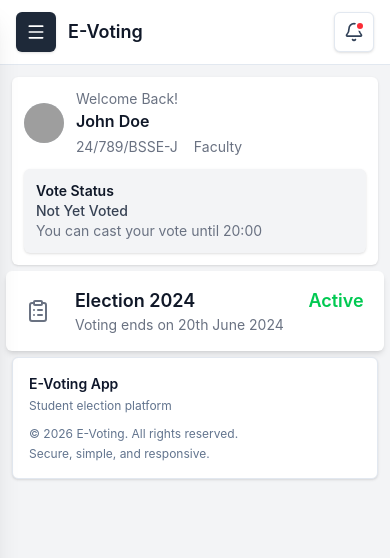
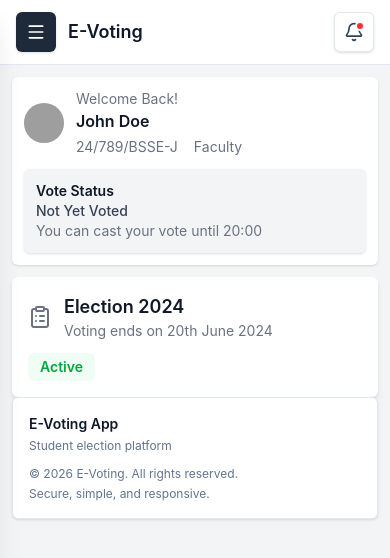
Before and after one commit to heiskuol001/e-voting-student-frontend, a React (Vite) app: page / in a window 390 px wide. Shown: the top 558 px of the page. Built offline with nearby package versions, Linux system fonts and the light colour scheme; no server answers; grey boxes are pictures that could not be loaded.

Commit message:
refactor: update Election component layout for improved structure and styling

```diff
--- a/src/components/Election.jsx
+++ b/src/components/Election.jsx
@@ -2,16 +2,16 @@ import { ClipboardList } from "lucide-react";
 
 const Election = () => {
   return (
-      <div className='md:hidden flex justify-around gap-4 p-4 m-1.5 bg-white rounded-md shadow-md'>
-          <section className='flex items-center gap-2'>
-              <ClipboardList className='h-6 w-6 text-gray-500' />
+      <div className='mx-3 mt-3 flex flex-col gap-3 rounded-md bg-white p-4 shadow-md sm:flex-row sm:items-center sm:justify-between md:hidden'>
+          <section className='flex min-w-0 items-center gap-3'>
+              <ClipboardList className='h-6 w-6 shrink-0 text-gray-500' />
+              <div className='min-w-0'>
+                <h1 className='truncate text-lg font-semibold text-gray-900'>Election 2024</h1>
+                <p className='text-sm text-gray-500'>Voting ends on 20th June 2024</p>
+              </div>
         </section>
-          <section>
-              <h1 className='text-lg font-semibold text-gray-900'>Election 2024</h1>
-              <p className='text-sm text-gray-500'>Voting ends on 20th June 2024</p>
-        </section>
-          <section>
-              <h1 className='text-lg font-semibold text-green-500'>Active</h1>
+          <section className='self-start rounded-md bg-green-50 px-3 py-1 sm:self-center'>
+              <h2 className='text-sm font-semibold text-green-600'>Active</h2>
         </section>
     </div>
   )
```
